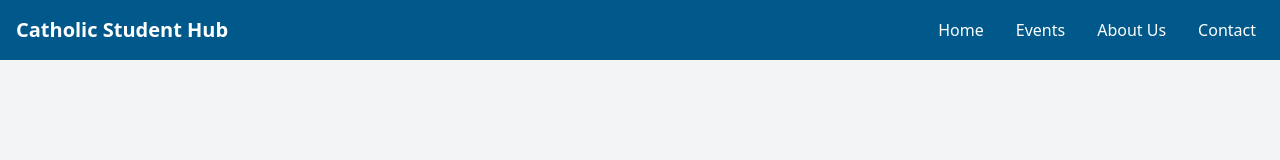
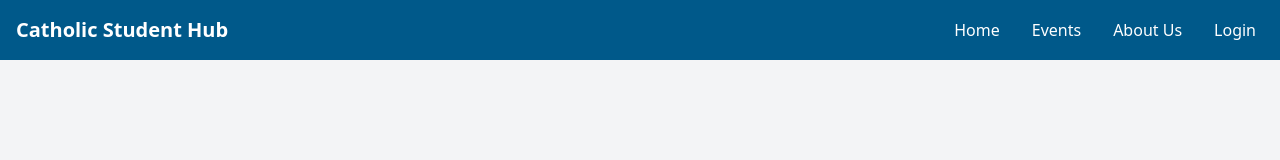
Before and after one commit to ntat-ecd/svcgvtd_fe, a React (Vite) app: page /events in a window 1280 px wide. Shown: the top 160 px of the page. Built offline with nearby package versions, Linux system fonts and the light colour scheme.

Commit message:
feat: Add logout function

```diff
--- a/src/App.jsx
+++ b/src/App.jsx
@@ -1,30 +1,45 @@
 import { useState, useEffect } from "react";
-import { BrowserRouter as Router, Routes, Route, Navigate } from "react-router-dom";
+import { BrowserRouter as Router, Routes, Route } from "react-router-dom";
+import { useNavigate } from "react-router";
 import LoginPage from "./components/LoginPage";
 import AdminPage from "./components/AdminPage";
 import EventsPage from "./components/EventsPage";
 import Header from "./components/Header";
 
 function PrivateRoute({ children, authToken }) {
-  console.log("PrivateRoute component rendered. Auth Token:", authToken);
-  return authToken ? children : <Navigate to="/login" />;
+  return authToken ? children : <Navigate to="/login" replace />;
 }
 function App() {
   console.log("App component rendered");
-const [authToken, setAuthToken] = useState(localStorage.getItem("authToken") || null);
+
+  const [authToken, setAuthToken] = useState(
+    localStorage.getItem("authToken") || null
+  );
   useEffect(() => {
     const token = localStorage.getItem("authToken");
     if (token) {
       setAuthToken(token);
     }
   }, []);
+
+  const AppContent = () => {
+    const navigate = useNavigate();
+
+    const handleLogout = () => {
+      localStorage.removeItem("authToken");
+      setAuthToken(null);
+      navigate("/login");
+    };
+
     return (
-  <Router>
       <div className="bg-gray-100 min-h-screen">
-      <Header/>
+        <Header authToken={authToken} onLogout={handleLogout}/>
         <Routes>
           <Route path="/" element={<EventsPage />} />
-        <Route path="/login" element={<LoginPage setAuthToken={setAuthToken} />} />
+          <Route
+            path="/login"
+            element={<LoginPage setAuthToken={setAuthToken} />}
+          />
           <Route
             path="/admin"
             element={
@@ -33,9 +48,15 @@ return (
               </PrivateRoute>
             }
           />
-
         </Routes>
       </div>
+    );
+  };
+  return (
+    <Router>
+      <AppContent />
     </Router>
-)}
+  );
+}
+
 export default App;
--- a/src/components/Header.jsx
+++ b/src/components/Header.jsx
@@ -1,6 +1,6 @@
 import { useState } from "react";
-
-const Header = () => {
+import { Link } from "react-router-dom";
+const Header = ({ authToken, onLogout }) => {
   const [isMenuOpen, setIsMenuOpen] = useState(false);
   const toggleMenu = () => {
     setIsMenuOpen(!isMenuOpen);
@@ -21,27 +21,38 @@ const Header = () => {
         </button>
         {/*  Desktop Navigation */}
         <nav className="hidden md:block">
-          <ul className="flex space-x-4">
+          <ul className="flex space-x-4 items-center">
             <li>
-              <a href="#" className="rounded p-2 hover:bg-sky-700">
+              <Link to="/" className="rounded p-2 hover:bg-sky-700">
                 Home
-              </a>
+              </Link>
             </li>
             <li>
-              <a href="#" className="rounded p-2 hover:bg-sky-700">
+              <Link to="/" className="rounded p-2 hover:bg-sky-700">
                 Events
-              </a>
+              </Link>
             </li>
             <li>
-              <a href="#" className="rounded p-2 hover:bg-sky-700">
+              <Link to="/about" className="rounded p-2 hover:bg-sky-700">
                 About Us
-              </a>
+              </Link>
             </li>
-            <li>
-              <a href="#" className="rounded p-2 hover:bg-sky-700">
-                Contact
-              </a>
-            </li>
+            {authToken ? (
+              <li>
+                <button
+                  onClick={onLogout}
+                  className="rounded p-2 hover:bg-red-700"
+                >
+                  Logout
+                </button>
+              </li>
+            ) : (
+              <li>
+                <Link to="/login" className="rounded p-2 hover:bg-sky-700">
+                  Login
+                </Link>
+              </li>
+            )}
           </ul>
         </nav>
       </header>
@@ -51,18 +62,27 @@ const Header = () => {
           isMenuOpen ? "block" : "hidden"
         } bg-sky-800 p-4 text-white`}
       >
-        <a href="#" className="block p-4 hover:bg-sky-700">
+        <Link to="/" className="block p-4 hover:bg-sky-700">
           Home
-        </a>
-        <a href="#" className="block p-4 hover:bg-sky-700">
+        </Link>
+        <Link to="/" className="block p-4 hover:bg-sky-700">
           Events
-        </a>
-        <a href="#" className="block p-4 hover:bg-sky-700">
+        </Link>
+        <Link to="/about" className="block p-4 hover:bg-sky-700">
           About us
-        </a>
-        <a href="#" className="block p-4 hover:bg-sky-700">
-          Contact
-        </a>
+        </Link>
+        {authToken ? (
+          <button
+            onClick={onLogout}
+            className="block w-full text-left p-4 hover:bg-red-500"
+          >
+            Logout
+          </button>
+        ) : (
+          <Link to="/login" className="block p-4 hover:bg-sky-700">
+            Login
+          </Link>
+        )}
       </div>
     </>
   );
```
Lines whose indentation alone changed are shown as unchanged.
